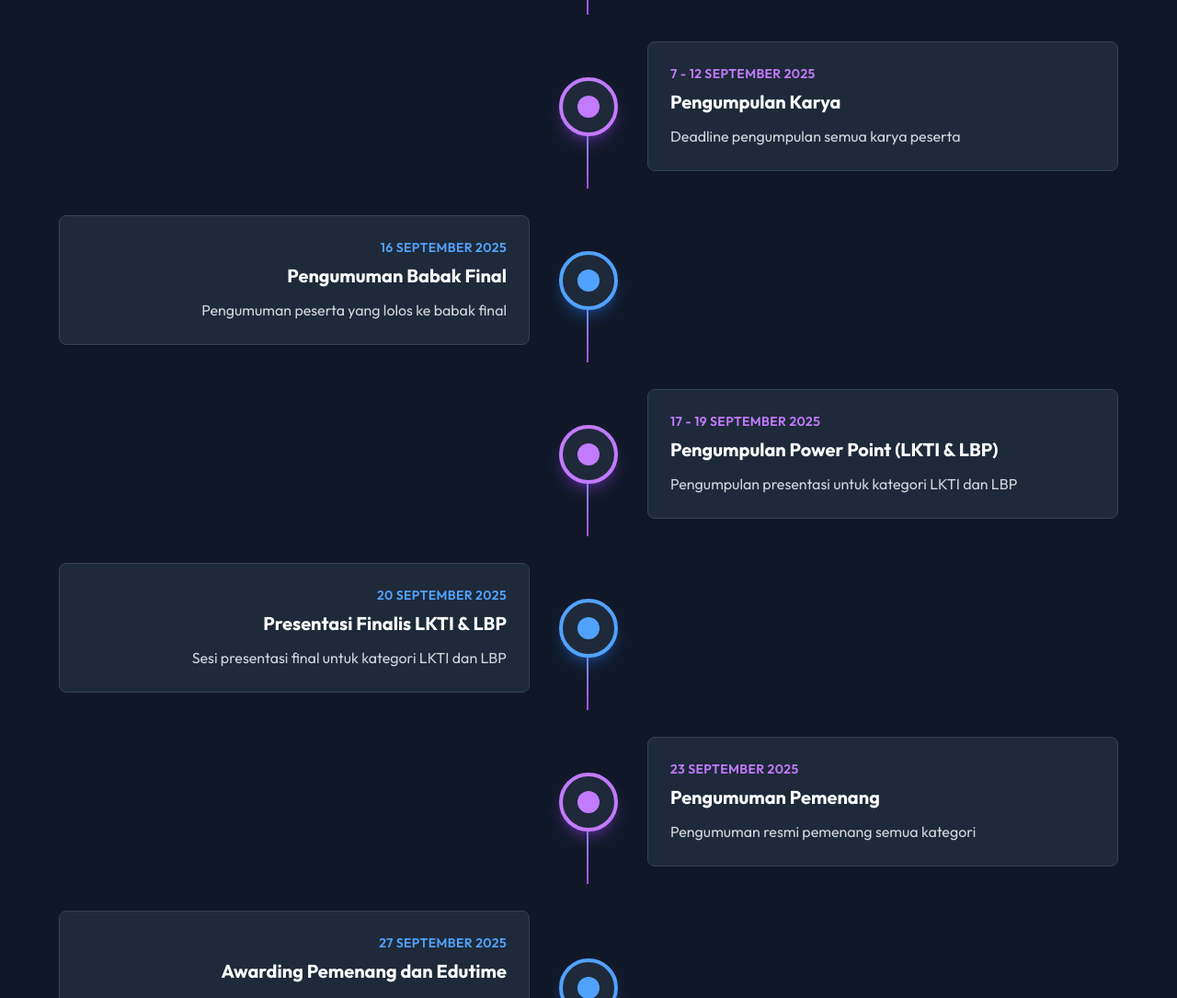
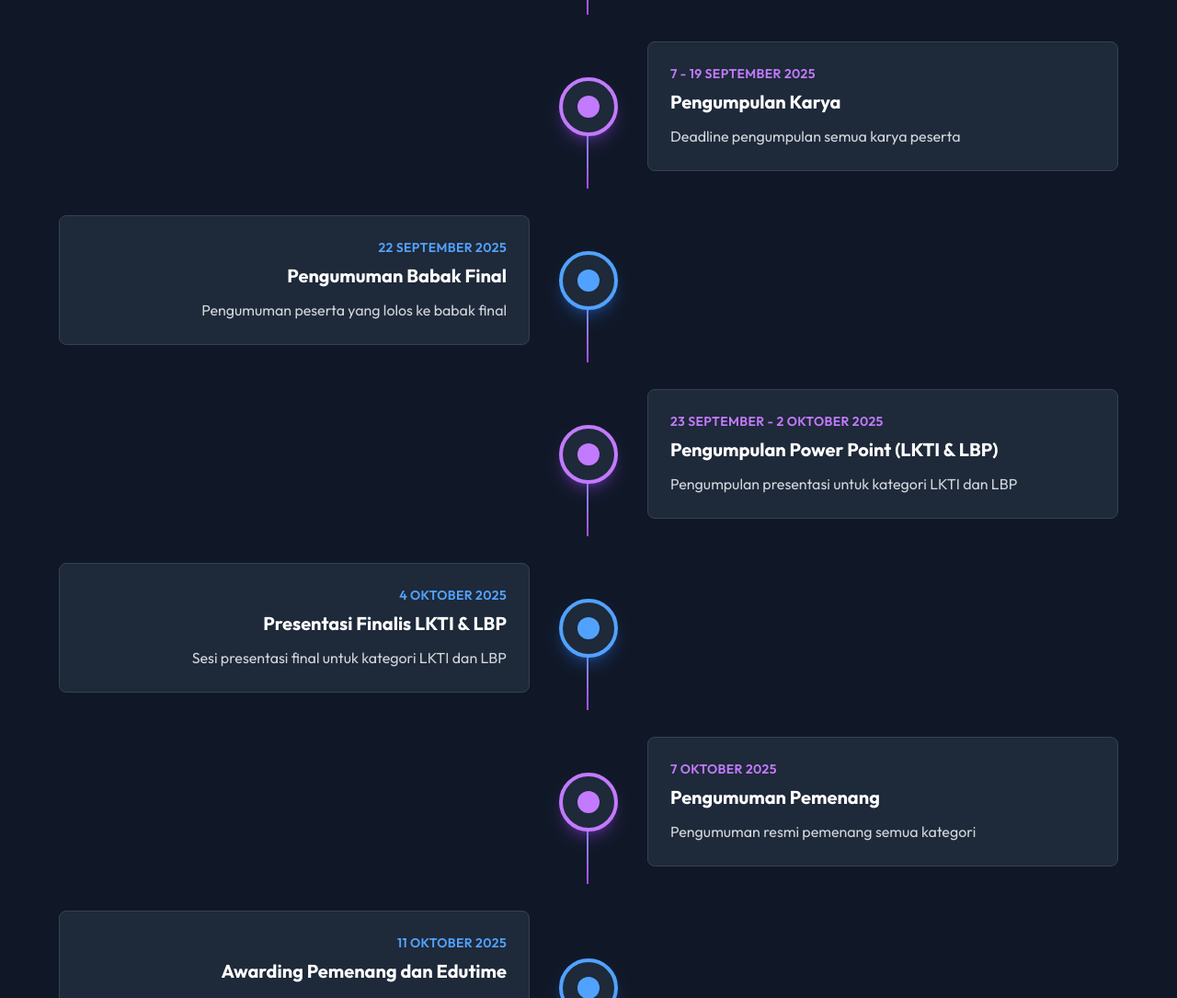
Before and after one commit to imxey/expasign-react, a React (Vite) app: page /timeline in a window 1280 px wide. Shown: the part 766-1851 px from the top of the page at 92% size. Built offline with nearby package versions, Linux system fonts and the light colour scheme.

Commit message:
edit timeline

```diff
--- a/src/pages/Timeline.tsx
+++ b/src/pages/Timeline.tsx
@@ -32,32 +32,32 @@ export default function Timeline() {
     },
     {
       title: "Pengumpulan Karya",
-      date: "7 - 12 September 2025",
+      date: "7 - 19 September 2025",
       description: "Deadline pengumpulan semua karya peserta"
     },
     {
       title: "Pengumuman Babak Final",
-      date: "16 September 2025",
+      date: "22 September 2025",
       description: "Pengumuman peserta yang lolos ke babak final"
     },
     {
       title: "Pengumpulan Power Point (LKTI & LBP)",
-      date: "17 - 19 September 2025",
+      date: "23 September - 2 Oktober 2025",
       description: "Pengumpulan presentasi untuk kategori LKTI dan LBP"
     },
     {
       title: "Presentasi Finalis LKTI & LBP",
-      date: "20 September 2025",
+      date: "4 Oktober 2025",
       description: "Sesi presentasi final untuk kategori LKTI dan LBP"
     },
     {
       title: "Pengumuman Pemenang",
-      date: "23 September 2025",
+      date: "7 Oktober 2025",
       description: "Pengumuman resmi pemenang semua kategori"
     },
     {
       title: "Awarding Pemenang dan Edutime",
-      date: "27 September 2025",
+      date: "11 Oktober 2025",
       description: "Acara penyerahan hadiah dan sertifikat pada puncak acara dengan seminar"
     },
   ];
```
